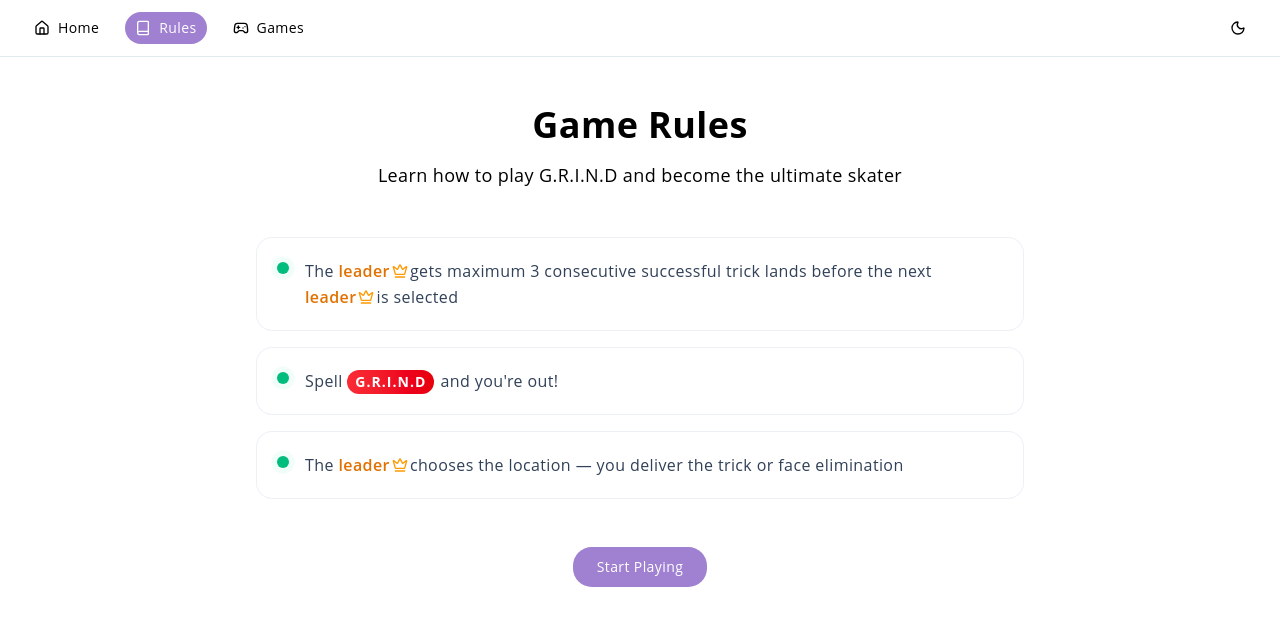
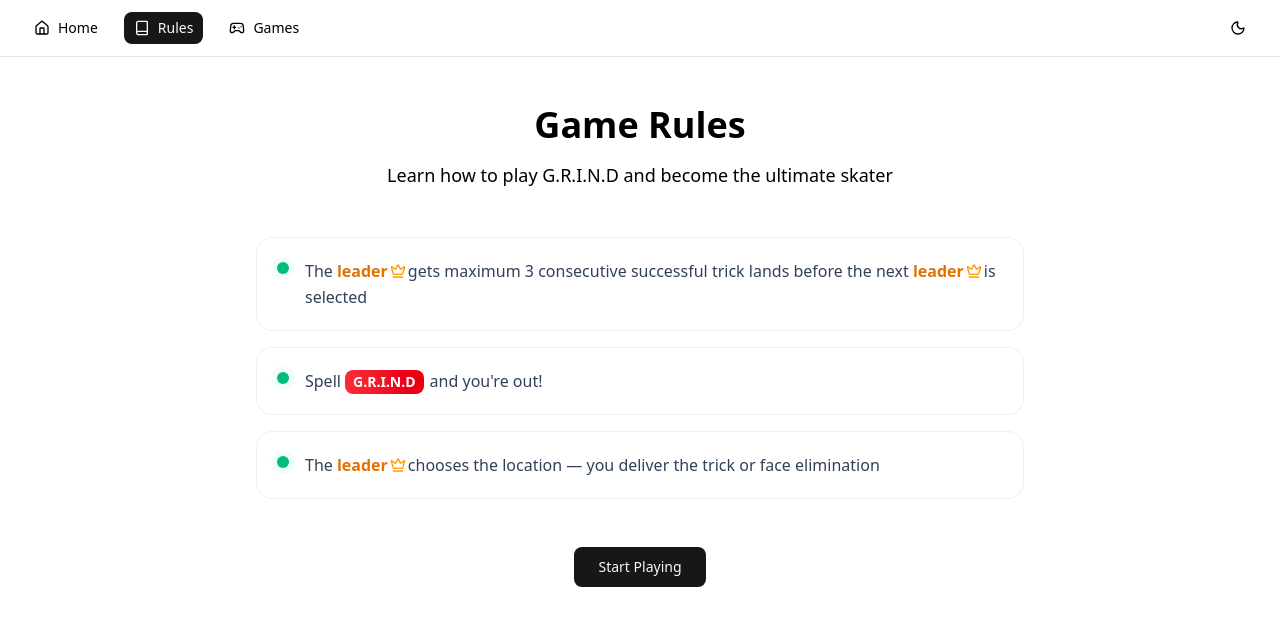
Before and after one commit to ensured/g.r.i.n.d, a Next.js app: page /rules in a window 1280 px wide. Shown: the top 626 px of the page. Built offline with nearby package versions, Linux system fonts and the light colour scheme; no server answers.

Commit message:
update styles

```diff
--- a/src/app/globals.css
+++ b/src/app/globals.css
@@ -1,110 +1,101 @@
 @import "tailwindcss";
 @import "tw-animate-css";
 
+/* Minimal scrollbar for WebKit browsers (Chrome, Safari, etc.) */
+.minimal-scrollbar::-webkit-scrollbar {
+  width: 4px;
+  height: 0; /* Hide horizontal scrollbar */
+}
+
+.minimal-scrollbar::-webkit-scrollbar-track {
+  background: transparent;
+}
+
+.minimal-scrollbar::-webkit-scrollbar-thumb {
+  background-color: rgba(0, 0, 0, 0.2);
+  border-radius: 4px;
+}
+
+.minimal-scrollbar::-webkit-scrollbar-thumb:hover {
+  background-color: rgba(0, 0, 0, 0.3);
+}
+
+/* Minimal scrollbar for Firefox */
+.minimal-scrollbar {
+  scrollbar-width: thin;
+  scrollbar-color: rgba(0, 0, 0, 0.2) transparent;
+  overflow-x: hidden; /* Prevent horizontal scrollbar */
+}
+
+
 :root {
-  --background: #ffffff;
-  --foreground: #0f1419;
-  --card: #f7f8f8;
-  --card-foreground: #0f1419;
-  --popover: #ffffff;
-  --popover-foreground: #0f1419;
-  --primary: #a080d0;
-  --primary-foreground: #ffffff;
-  --secondary: #0f1419;
-  --secondary-foreground: #ffffff;
-  --muted: #e5e5e6;
-  --muted-foreground: #0f1419;
-  --accent: #d0c0f0;
-  --accent-foreground: #0a0a0a;
-  --destructive: #f4212e;
-  --destructive-foreground: #ffffff;
-  --border: #e1eaef;
-  --input: #f7f9fa;
-  --ring: #b090e0;
-  --chart-1: #1e9df1;
-  --chart-2: #00b87a;
-  --chart-3: #f7b928;
-  --chart-4: #17bf63;
-  --chart-5: #e0245e;
-  --sidebar: #f7f8f8;
-  --sidebar-foreground: #0f1419;
-  --sidebar-primary: #1e9df1;
-  --sidebar-primary-foreground: #ffffff;
-  --sidebar-accent: #e3ecf6;
-  --sidebar-accent-foreground: #1e9df1;
-  --sidebar-border: #e1e8ed;
-  --sidebar-ring: #1da1f2;
-  --font-sans: Open Sans, sans-serif;
-  --font-serif: Georgia, serif;
-  --font-mono: Menlo, monospace;
-  --radius: 1.3rem;
-  --shadow-2xs: 0px 2px 0px 0px hsl(202.8169 89.1213% 53.1373% / 0);
-  --shadow-xs: 0px 2px 0px 0px hsl(202.8169 89.1213% 53.1373% / 0);
-  --shadow-sm: 0px 2px 0px 0px hsl(202.8169 89.1213% 53.1373% / 0),
-    0px 1px 2px -1px hsl(202.8169 89.1213% 53.1373% / 0);
-  --shadow: 0px 2px 0px 0px hsl(202.8169 89.1213% 53.1373% / 0),
-    0px 1px 2px -1px hsl(202.8169 89.1213% 53.1373% / 0);
-  --shadow-md: 0px 2px 0px 0px hsl(202.8169 89.1213% 53.1373% / 0),
-    0px 2px 4px -1px hsl(202.8169 89.1213% 53.1373% / 0);
-  --shadow-lg: 0px 2px 0px 0px hsl(202.8169 89.1213% 53.1373% / 0),
-    0px 4px 6px -1px hsl(202.8169 89.1213% 53.1373% / 0);
-  --shadow-xl: 0px 2px 0px 0px hsl(202.8169 89.1213% 53.1373% / 0),
-    0px 8px 10px -1px hsl(202.8169 89.1213% 53.1373% / 0);
-  --shadow-2xl: 0px 2px 0px 0px hsl(202.8169 89.1213% 53.1373% / 0);
-  --tracking-normal: 0.025em;
-  --spacing: 0.25rem;
+  --radius: 0.65rem;
+  --background: oklch(1 0 0);
+  --foreground: oklch(0.145 0 0);
+  --card: oklch(1 0 0);
+  --card-foreground: oklch(0.145 0 0);
+  --popover: oklch(1 0 0);
+  --popover-foreground: oklch(0.145 0 0);
+  --primary: oklch(0.205 0 0);
+  --primary-foreground: oklch(0.985 0 0);
+  --secondary: oklch(0.97 0 0);
+  --secondary-foreground: oklch(0.205 0 0);
+  --muted: oklch(0.97 0 0);
+  --muted-foreground: oklch(0.556 0 0);
+  --accent: oklch(0.97 0 0);
+  --accent-foreground: oklch(0.205 0 0);
+  --destructive: oklch(0.577 0.245 27.325);
+  --border: oklch(0.922 0 0);
+  --input: oklch(0.922 0 0);
+  --ring: oklch(0.708 0 0);
+  --chart-1: oklch(0.646 0.222 41.116);
+  --chart-2: oklch(0.6 0.118 184.704);
+  --chart-3: oklch(0.398 0.07 227.392);
+  --chart-4: oklch(0.828 0.189 84.429);
+  --chart-5: oklch(0.769 0.188 70.08);
+  --radius: 0.625rem;
+  --sidebar: oklch(0.985 0 0);
+  --sidebar-foreground: oklch(0.145 0 0);
+  --sidebar-primary: oklch(0.205 0 0);
+  --sidebar-primary-foreground: oklch(0.985 0 0);
+  --sidebar-accent: oklch(0.97 0 0);
+  --sidebar-accent-foreground: oklch(0.205 0 0);
+  --sidebar-border: oklch(0.922 0 0);
+  --sidebar-ring: oklch(0.708 0 0);
 }
 
 .dark {
-  --background: #000000;
-  --foreground: #e7e9ea;
-  --card: #17181c;
-  --card-foreground: #d9d9d9;
-  --popover: #000000;
-  --popover-foreground: #e7e9ea;
-  --primary: #9070d0;
-  --primary-foreground: #ffffff;
-  --secondary: #f0f3f4;
-  --secondary-foreground: #0f1419;
-  --muted: #181818;
-  --muted-foreground: #72767a;
-  --accent: #a090da;
-  --accent-foreground: #0a0a0a;
-  --destructive: #f4212e;
-  --destructive-foreground: #ffffff;
-  --border: #242628;
-  --input: #22303c;
-  --ring: #a080d0;
-  --chart-1: #1e9df1;
-  --chart-2: #00b87a;
-  --chart-3: #f7b928;
-  --chart-4: #17bf63;
-  --chart-5: #e0245e;
-  --sidebar: #17181c;
-  --sidebar-foreground: #d9d9d9;
-  --sidebar-primary: #1da1f2;
-  --sidebar-primary-foreground: #ffffff;
-  --sidebar-accent: #061622;
-  --sidebar-accent-foreground: #1c9cf0;
-  --sidebar-border: #38444d;
-  --sidebar-ring: #1da1f2;
-  --font-sans: Open Sans, sans-serif;
-  --font-serif: Georgia, serif;
-  --font-mono: Menlo, monospace;
-  --radius: 1.3rem;
-  --shadow-2xs: 0px 2px 0px 0px hsl(202.8169 89.1213% 53.1373% / 0);
-  --shadow-xs: 0px 2px 0px 0px hsl(202.8169 89.1213% 53.1373% / 0);
-  --shadow-sm: 0px 2px 0px 0px hsl(202.8169 89.1213% 53.1373% / 0),
-    0px 1px 2px -1px hsl(202.8169 89.1213% 53.1373% / 0);
-  --shadow: 0px 2px 0px 0px hsl(202.8169 89.1213% 53.1373% / 0),
-    0px 1px 2px -1px hsl(202.8169 89.1213% 53.1373% / 0);
-  --shadow-md: 0px 2px 0px 0px hsl(202.8169 89.1213% 53.1373% / 0),
-    0px 2px 4px -1px hsl(202.8169 89.1213% 53.1373% / 0);
-  --shadow-lg: 0px 2px 0px 0px hsl(202.8169 89.1213% 53.1373% / 0),
-    0px 4px 6px -1px hsl(202.8169 89.1213% 53.1373% / 0);
-  --shadow-xl: 0px 2px 0px 0px hsl(202.8169 89.1213% 53.1373% / 0),
-    0px 8px 10px -1px hsl(202.8169 89.1213% 53.1373% / 0);
-  --shadow-2xl: 0px 2px 0px 0px hsl(202.8169 89.1213% 53.1373% / 0);
+  --background: oklch(0.145 0 0);
+  --foreground: oklch(0.985 0 0);
+  --card: oklch(0.205 0 0);
+  --card-foreground: oklch(0.985 0 0);
+  --popover: oklch(0.205 0 0);
+  --popover-foreground: oklch(0.985 0 0);
+  --primary: oklch(0.922 0 0);
+  --primary-foreground: oklch(0.205 0 0);
+  --secondary: oklch(0.269 0 0);
+  --secondary-foreground: oklch(0.985 0 0);
+  --muted: oklch(0.269 0 0);
+  --muted-foreground: oklch(0.708 0 0);
+  --accent: oklch(0.269 0 0);
+  --accent-foreground: oklch(0.985 0 0);
+  --destructive: oklch(0.704 0.191 22.216);
+  --border: oklch(1 0 0 / 10%);
+  --input: oklch(1 0 0 / 15%);
+  --ring: oklch(0.556 0 0);
+  --chart-1: oklch(0.488 0.243 264.376);
+  --chart-2: oklch(0.696 0.17 162.48);
+  --chart-3: oklch(0.769 0.188 70.08);
+  --chart-4: oklch(0.627 0.265 303.9);
+  --chart-5: oklch(0.645 0.246 16.439);
+  --sidebar: oklch(0.205 0 0);
+  --sidebar-foreground: oklch(0.985 0 0);
+  --sidebar-primary: oklch(0.488 0.243 264.376);
+  --sidebar-primary-foreground: oklch(0.985 0 0);
+  --sidebar-accent: oklch(0.269 0 0);
+  --sidebar-accent-foreground: oklch(0.985 0 0);
+  --sidebar-border: oklch(1 0 0 / 10%);
+  --sidebar-ring: oklch(0.556 0 0);
 }
 
 @theme inline {
@@ -166,7 +157,3 @@
   --tracking-wider: calc(var(--tracking-normal) + 0.05em);
   --tracking-widest: calc(var(--tracking-normal) + 0.1em);
 }
-
-body {
-  letter-spacing: var(--tracking-normal);
-}
--- a/src/app/page.tsx
+++ b/src/app/page.tsx
@@ -64,7 +64,12 @@ export default function GamePage() {
         gameState={gameState}
         currentPlayer={currentPlayer}
         onAttempt={handleAttempt}
-        onNewGame={() => startNewGame(playerNames)}
+        onNewGame={() => {
+          setShowSetup(true);
+        }}
+        onResetGame={() => {
+          startNewGame(playerNames);
+        }}
       />
       <GameOverDialog
         isOpen={!!(gameState.isGameOver && gameState.winner)}
@@ -72,7 +77,9 @@ export default function GamePage() {
           startNewGame(playerNames);
           setShowSetup(false);
         }}
-        onSetupNewGame={() => setShowSetup(true)}
+        onSetupNewGame={() => {
+          setShowSetup(true);
+        }}
         winner={gameState.winner || null}
         players={gameState.players}
       />
--- a/src/components/game/game-board.tsx
+++ b/src/components/game/game-board.tsx
@@ -9,6 +9,7 @@ interface GameBoardProps {
     currentPlayer: Player | null;
     onAttempt: (result: AttemptResult) => void;
     onNewGame: () => void;
+    onResetGame: () => void;
 }
 
 export function GameBoard({
@@ -16,9 +17,10 @@ export function GameBoard({
     currentPlayer,
     onAttempt,
     onNewGame,
+    onResetGame,
 }: GameBoardProps) {
     return (
-        <div className="min-h-screen">
+        <div className="min-h-screen select-none">
             <main className="container mx-auto px-4 py-4">
                 {/* Current trick card */}
                 {gameState.currentCard && (
@@ -44,6 +46,7 @@ export function GameBoard({
                         </h2>
                         <GameHeader
                             onNewGame={onNewGame}
+                            onResetGame={onResetGame}
                             currentRound={gameState.round}
                         />
                     </div>
--- a/src/components/game/player-card.tsx
+++ b/src/components/game/player-card.tsx
@@ -21,17 +21,17 @@ export function PlayerCard({ player, isCurrent, isLeader, isFollower }: PlayerCa
       )}
     >
       <div className="flex items-center justify-between mb-2">
-        <div className="flex items-baseline gap-1.5">
-          <h3
+        <div className="flex items-center gap-1.5 justify-center ">
+          <h2
             className={cn(
               'font-medium leading-none',
               isCurrent && 'text-primary font-semibold'
             )}
           >
             {player.name}
-          </h3>
+          </h2>
           {isLeader && (
-            <Crown className="h-3.5 w-3.5 text-yellow-500 flex-shrink-0 -translate-y-0.5" />
+            <Crown className="h-3.5 w-3.5 text-yellow-500 flex-shrink-0" />
           )}
           {isFollower && (
             <span className="text-xs px-2 py-0.5 bg-blue-100 text-blue-800 rounded-full">
--- a/src/components/ui/alert-dialog.tsx
+++ b/src/components/ui/alert-dialog.tsx
@@ -53,7 +53,7 @@ function AlertDialogContent({
       <AlertDialogPrimitive.Content
         data-slot="alert-dialog-content"
         className={cn(
-          "bg-white/90 dark:bg-gray-900/90 backdrop-blur-sm text-foreground data-[state=open]:animate-in data-[state=closed]:animate-out data-[state=closed]:fade-out-0 data-[state=open]:fade-in-0 data-[state=closed]:zoom-out-95 data-[state=open]:zoom-in-95 fixed top-[50%] left-[50%] z-50 grid w-full max-w-[calc(100%-2rem)] translate-x-[-50%] translate-y-[-50%] gap-4 rounded-lg border border-border p-6 shadow-lg duration-200 sm:max-w-lg",
+          "backdrop-blur-sm text-foreground data-[state=open]:animate-in data-[state=closed]:animate-out data-[state=closed]:fade-out-0 data-[state=open]:fade-in-0 data-[state=closed]:zoom-out-95 data-[state=open]:zoom-in-95 fixed top-[50%] left-[50%] z-50 grid w-full max-w-[calc(100%-2rem)] translate-x-[-50%] translate-y-[-50%] gap-4 rounded-lg border border-border p-6 shadow-lg duration-200 sm:max-w-lg",
           className
         )}
         {...props}
```
Also changed, not shown: src/components/game/PlayerSetupForm.tsx (+48 -43 lines), src/components/game/game-header.tsx (+11 -11 lines), src/components/game/game-over-dialog.tsx (+16 -16 lines), src/components/game/player-input.tsx (+43 -70 lines), src/components/game/trick-card.tsx (+26 -25 lines), src/hooks/useGame.ts (+5 -3 lines).
